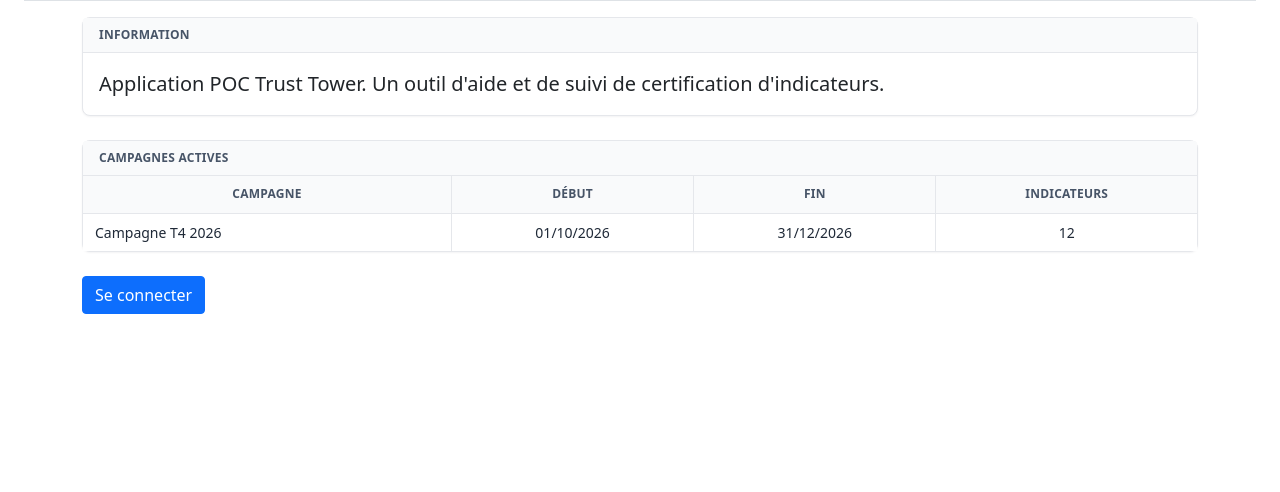
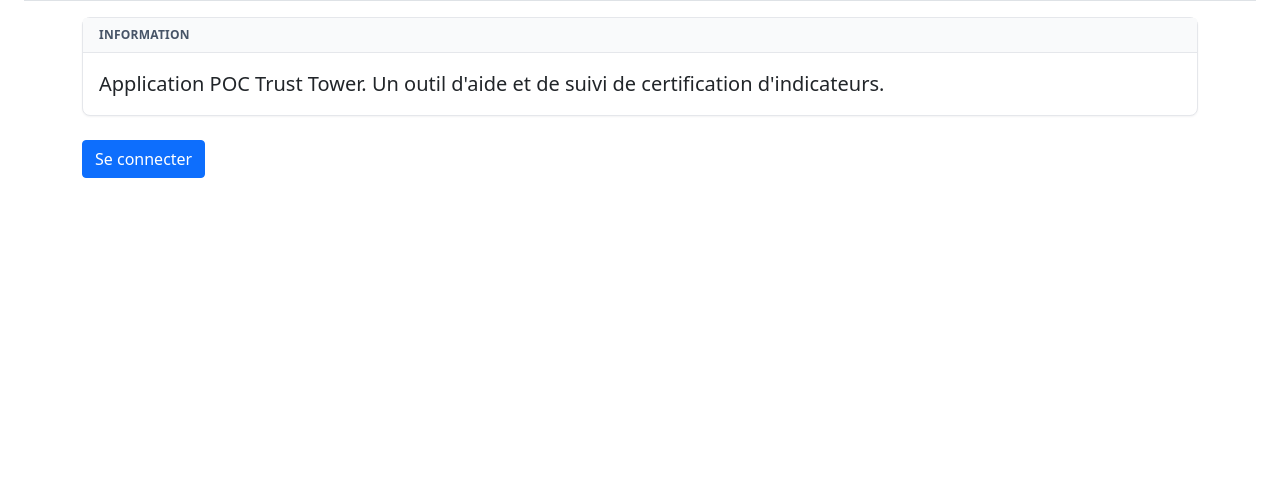
Before and after one commit to HeAmongThem/ptt, a FastAPI app: page / in a window 1280 px wide. Shown: the part 132-624 px from the top of the page. Run offline with FastAPI, Linux system fonts and the light colour scheme; parts of the project's set-up code (start-up, migrations or seed data) failed here and were passed over.

Commit message:
Accueil : campagnes actives visibles uniquement pour les utilisateurs identifiés
Co-authored-by: Copilot <223556219+Copilot@users.noreply.github.com>

```diff
--- a/src/poc_trust_tower/server/templates/home.html
+++ b/src/poc_trust_tower/server/templates/home.html
@@ -13,7 +13,8 @@
         </div>
     </div>
 
-    <div class="card card-modern">
+    {% if current_user %}
+    <div class="card card-modern active-campaign">
         <div class="card-header">Campagnes actives</div>
         {% if campaigns %}
         <table class="table table-modern mb-0" id="active-campaigns">
@@ -40,6 +41,7 @@
         <div class="card-body text-muted">Aucune campagne active actuellement.</div>
         {% endif %}
     </div>
+    {% endif %}
 
     <div class="mt-4">
         {% if current_user %}
```
Also changed, not shown: tests/test_home.py (+6 -1 lines).
